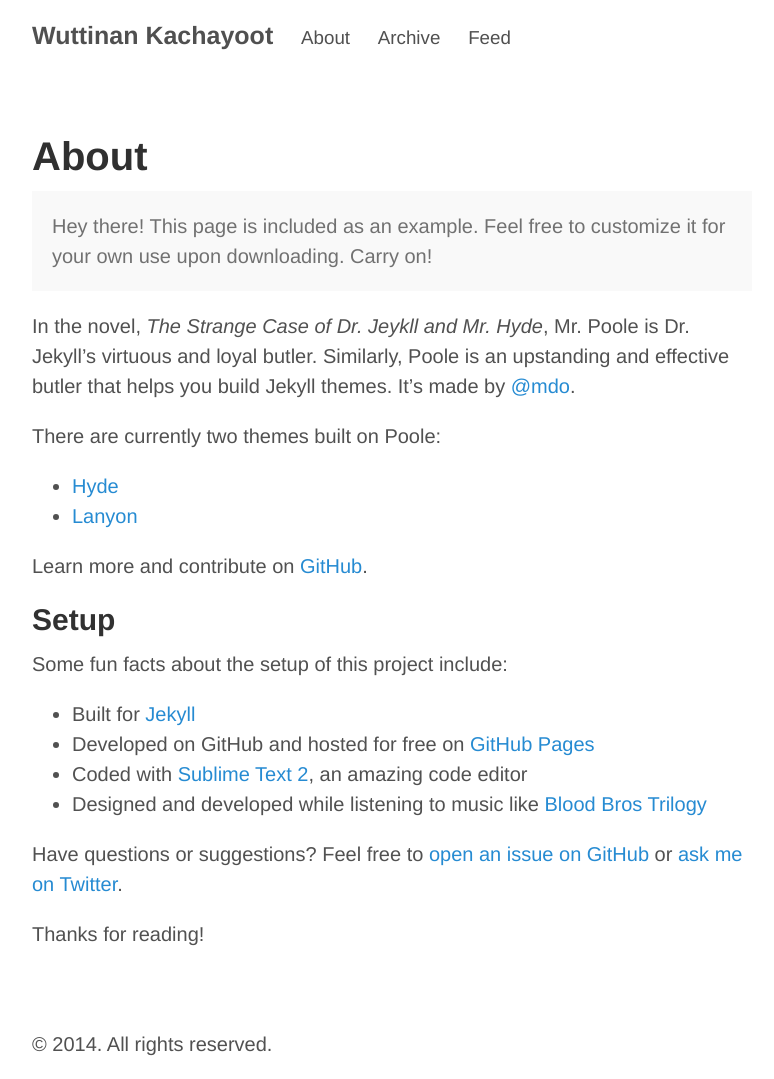
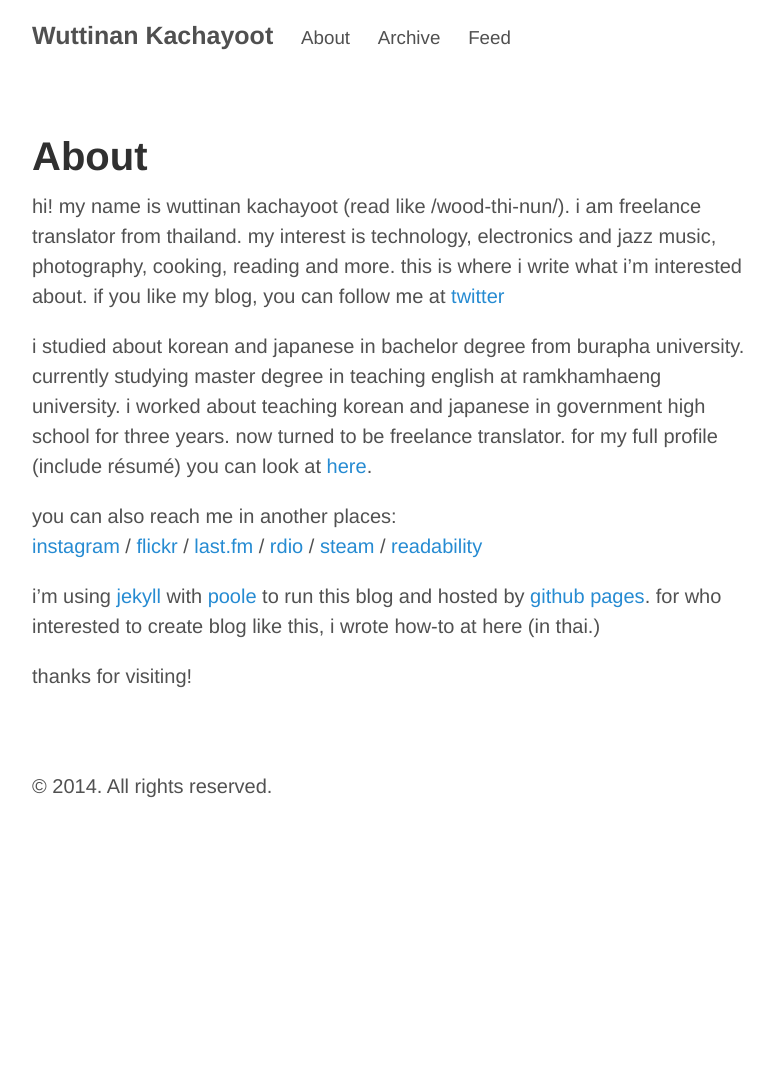
Before and after one commit to wuttinan/wuttinan.github.io, a Jekyll site: the page built from about.md, in a window 1280 px wide. Shown: the whole page, without its empty margins (248-1022 px from the left). Built offline with Jekyll 4.4.1, drawn with Linux system fonts in a browser that asks for light colours; Markdown is read by kramdown in place of the engine named in the settings; after the commit the page ends 900 px from its top, so only the background shows below that.

Commit message:
edit my profile

```diff
--- a/about.md
+++ b/about.md
@@ -3,28 +3,13 @@ layout: page
 title: About
 ---
 
-<p class="message">
-  Hey there! This page is included as an example. Feel free to customize it for your own use upon downloading. Carry on!
-</p>
+hi! my name is wuttinan kachayoot (read like /wood-thi-nun/). i am freelance translator from thailand. my interest is technology, electronics and jazz music, photography, cooking, reading and more. this is where i write what i'm interested about. if you like my blog, you can follow me at [twitter](http://twitter.com/wuttinan/)
 
-In the novel, *The Strange Case of Dr. Jeykll and Mr. Hyde*, Mr. Poole is Dr. Jekyll's virtuous and loyal butler. Similarly, Poole is an upstanding and effective butler that helps you build Jekyll themes. It's made by [@mdo](https://twitter.com/mdo).
+i studied about korean and japanese in bachelor degree from burapha university. currently studying master degree in teaching english at ramkhamhaeng university. i worked about teaching korean and japanese in government high school for three years. now turned to be freelance translator. for my full profile (include résumé) you can look at [here](http://www.linkedin.com/in/wuttinan/).
 
-There are currently two themes built on Poole:
+you can also reach me in another places:<br />
+[instagram](http://instagr.am/wuttinanp/) / [flickr](http://flickr.com/photos/eszett/) / [last.fm](http://last.fm/user/ping880727/) / [rdio](http://rdio.com/people/wuttinan/) / [steam](http://steamcommunity.com/id/wuttinan/) / [readability](http://readability.com/wuttinan)
 
-* [Hyde](http://hyde.getpoole.com)
-* [Lanyon](http://lanyon.getpoole.com)
+i'm using [jekyll](http://jekyllrb.com/) with [poole](http://getpoole.com/) to run this blog and hosted by [github pages](https://pages.github.com/). for who interested to create blog like this, i wrote how-to at here (in thai.)
 
-Learn more and contribute on [GitHub](https://github.com/poole).
-
-## Setup
-
-Some fun facts about the setup of this project include:
-
-* Built for [Jekyll](http://jekyllrb.com)
-* Developed on GitHub and hosted for free on [GitHub Pages](https://pages.github.com)
-* Coded with [Sublime Text 2](http://sublimetext.com), an amazing code editor
-* Designed and developed while listening to music like [Blood Bros Trilogy](https://soundcloud.com/maddecent/sets/blood-bros-series)
-
-Have questions or suggestions? Feel free to [open an issue on GitHub](https://github.com/poole/issues/new) or [ask me on Twitter](https://twitter.com/mdo).
-
-Thanks for reading!
+thanks for visiting!
```
